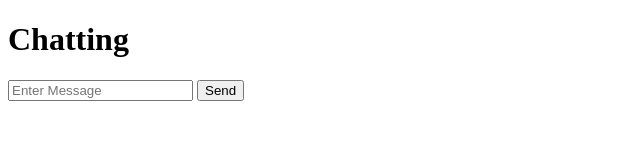
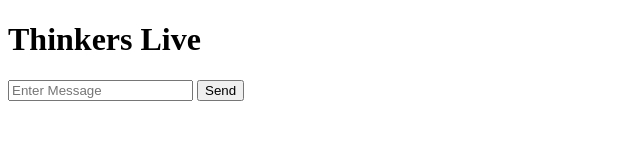
Before and after one commit to sinzn/Think-Live, a website: page public/index.html in a window 1280 px wide. Shown: the whole page, without its empty margins (0-640 px from the left). Drawn offline with nearby package versions, Linux system fonts and the light colour scheme; no server answers.

Commit message:
Update index.html

```diff
--- a/public/index.html
+++ b/public/index.html
@@ -5,11 +5,11 @@
   <meta charset="UTF-8" />
   <meta http-equiv="X-UA-Compatible" content="IE=edge" />
   <meta name="viewport" content="width=device-width, initial-scale=1.0" />
-  <title>Chat APP</title>
+  <title>Thinkers Live</title>
 </head>
 
 <body>
-  <h1>Chatting</h1>
+  <h1>Thinkers Live</h1>
 
   <input type="text" id="message" placeholder="Enter Message" />
   <button id="sendBtn">Send</button>
```
